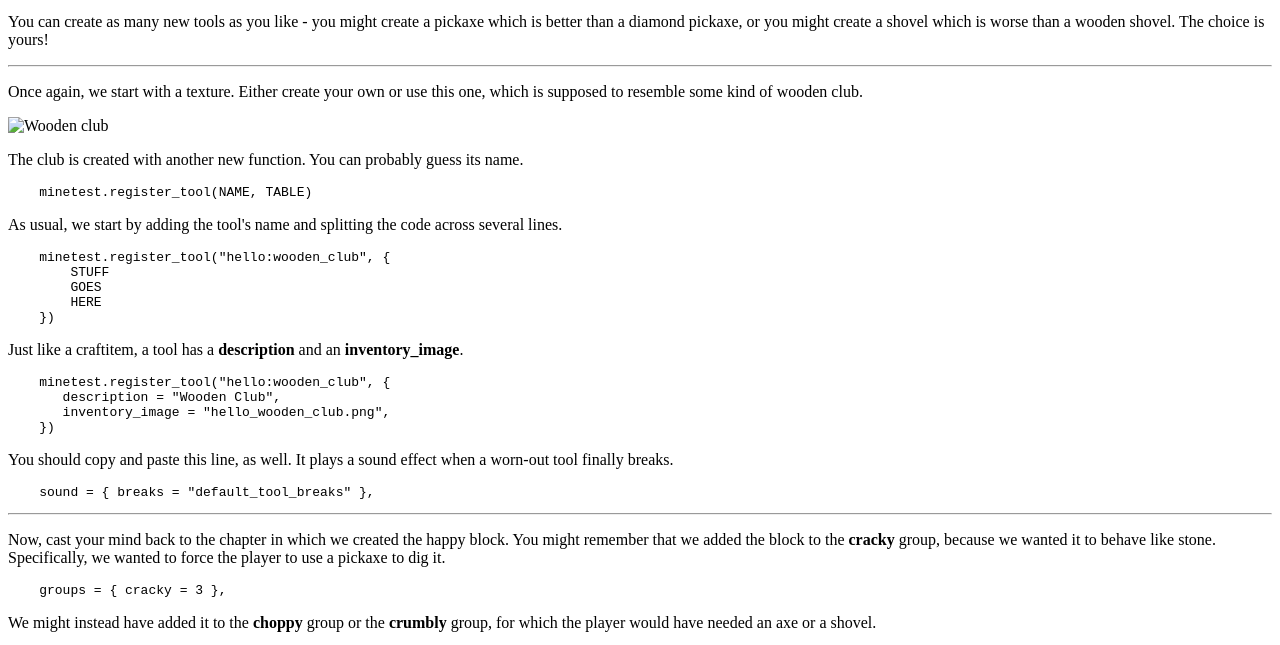
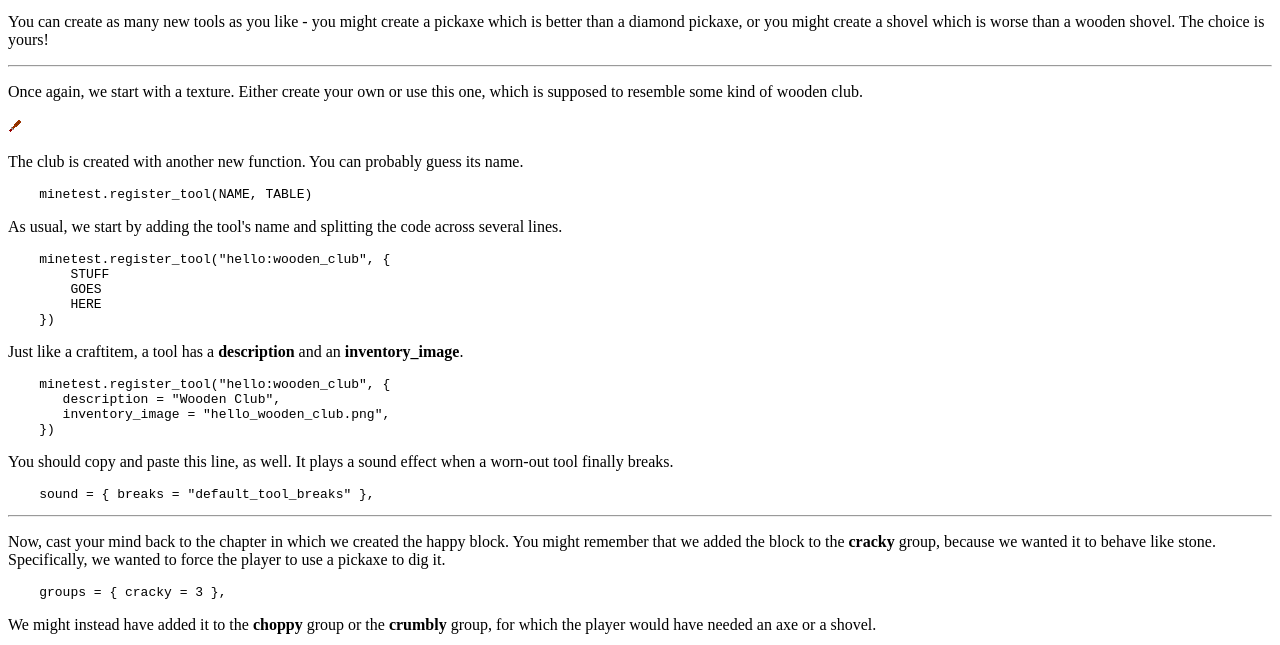
Before and after one commit to axcore/minetest_modding_tutorial, a plain HTML site: page ch06.html in a window 1280 px wide. Shown: the part 153-798 px from the top of the page. Drawn offline with Linux system fonts and the light colour scheme.

Commit message:
Fix link to wooden club image

```diff
--- a/ch06.html
+++ b/ch06.html
@@ -20,7 +20,7 @@ img { max-width: 100%; }
 <p>You can create as many new tools as you like - you might create a pickaxe which is better than a diamond pickaxe, or you might create a shovel which is worse than a wooden shovel. The choice is yours!</p>
 <hr>
 <p>Once again, we start with a texture. Either create your own or use this one, which is supposed to resemble some kind of wooden club.</p>
-<p><img alt="Wooden club" src="img/ch06/wooden_club.png"></p>
+<p><img alt="Wooden club" src="img/ch06/hello_wooden_club.png"></p>
 <p>The club is created with another new function. You can probably guess its name.</p>
 <pre><code>    minetest.register_tool(NAME, TABLE)
 </code></pre>
```
Also changed, not shown: 1 other file.
